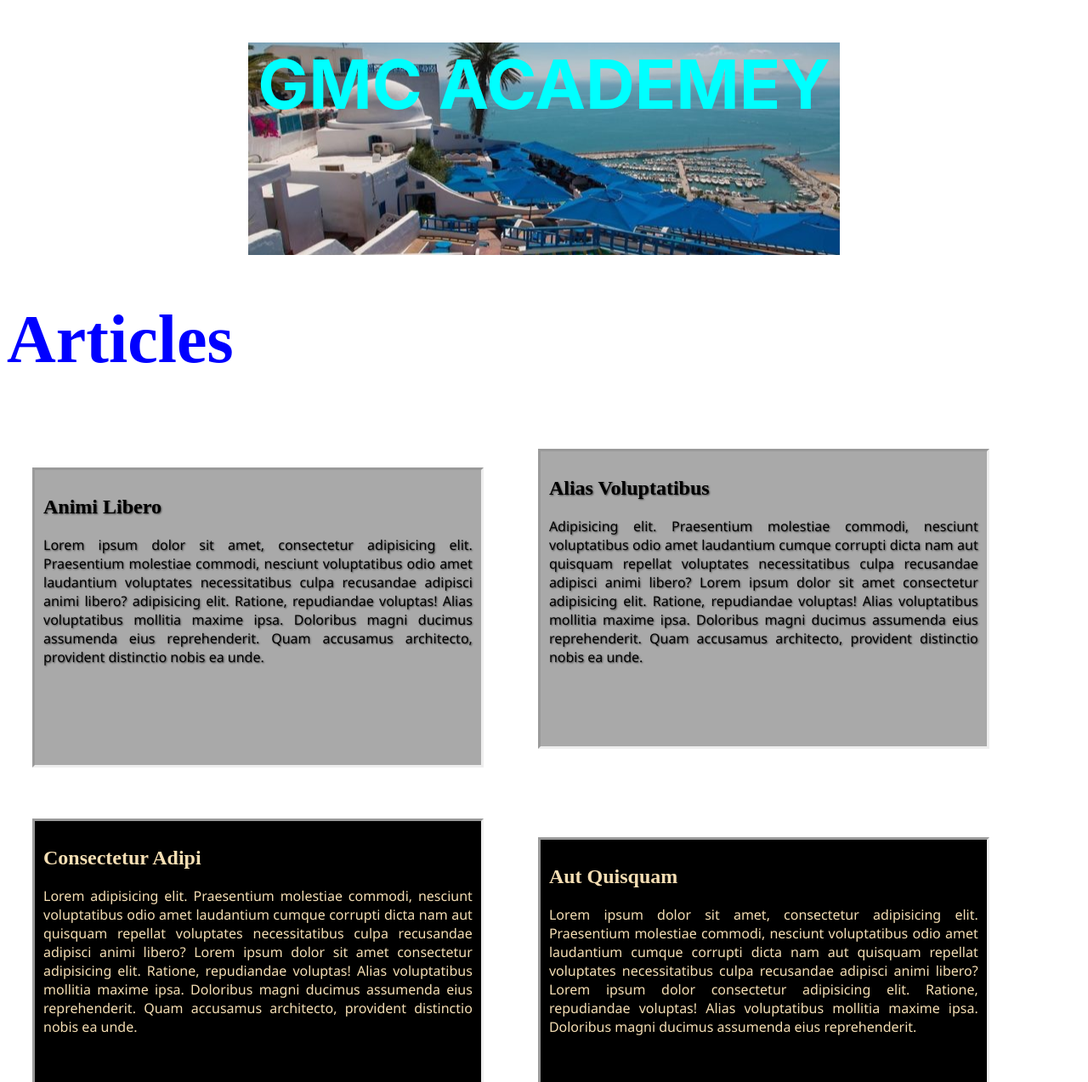
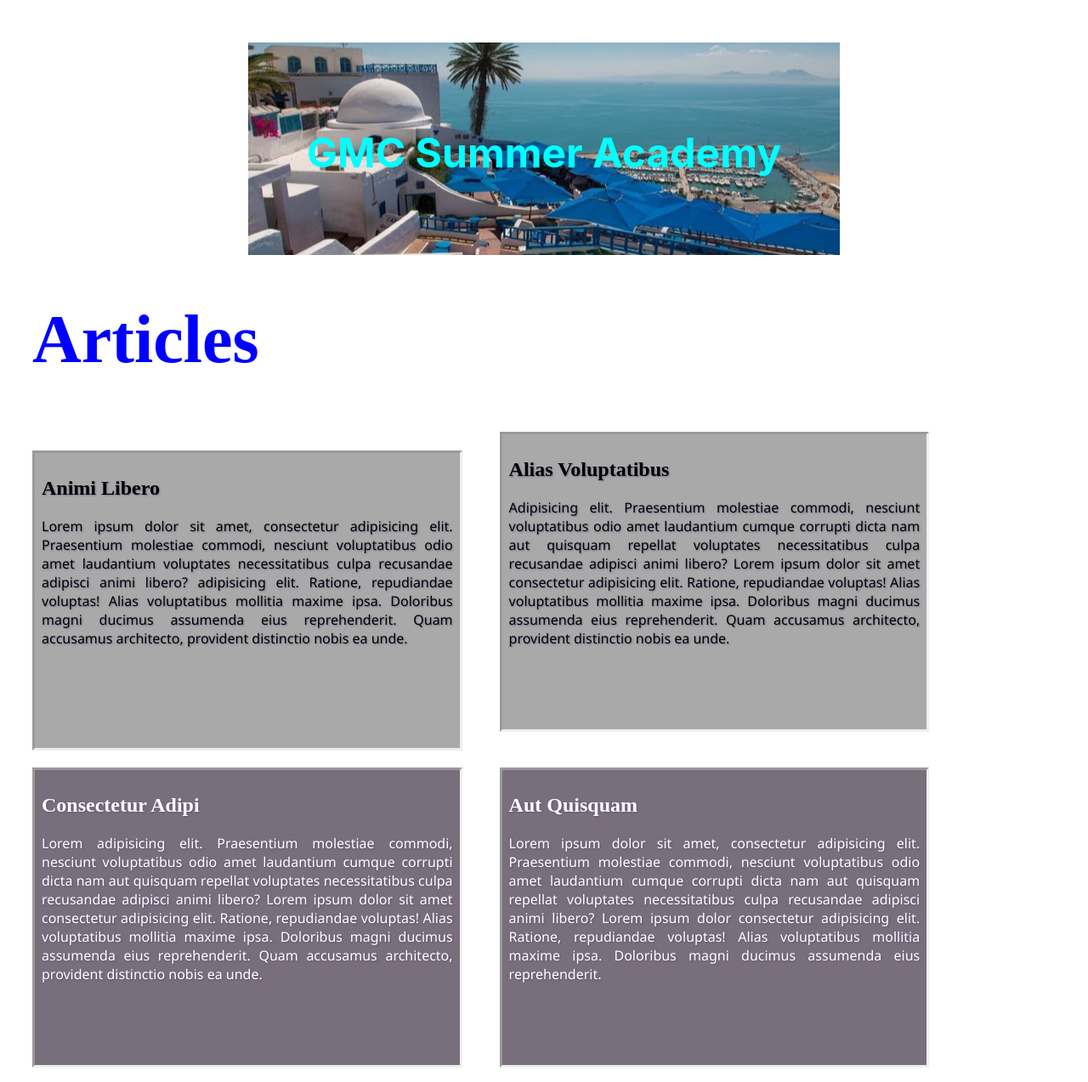
Before and after one commit to Omrane1982/checkpoint, a plain HTML site: page index.html in a window 1280 px wide. Shown: the top 1273 px of the page at 85% size. Drawn offline with Linux system fonts and the light colour scheme.

Commit message:
Add files via upload

```diff
--- a/index.html
+++ b/index.html
@@ -6,7 +6,7 @@
     </head>
     <body>
         <div class="bloc">
-            <h1 class="titre">GMC ACADEMEY</h1>
+            <h1 class="titre">GMC Summer Academy</h1>
         </div>
 
         <div><h1 class="Titre2">Articles</h1></div>
--- a/style.css
+++ b/style.css
@@ -13,39 +13,42 @@
 {
     text-align: center;
     font-weight: bold;
-    font-size: 500%;
+    font-size: 300%;
     font-family: -apple-system, BlinkMacSystemFont, 'Segoe UI', Roboto, Oxygen, Ubuntu, Cantarell, 'Open Sans', 'Helvetica Neue', sans-serif;
     color: aqua;
+    padding-top:100px;
 
 }
 .titre2{
     color: blue;
     font-weight: bold;
     font-size: 80px;
+    margin-left: 30px;
 }
 .article {
     text-align: justify;
-     margin: 30px;
-   padding: 10px;
-   width: 42%;
+     margin: 10px;
+     margin-left: 30px;
+   padding: 8px;
+   width: 40%;
    height: 45%;
    display: inline-block;
    box-sizing: border-box;
     transition: all .3s;
-    text-shadow: 1px 1px 2px rgba(0, 0, 0, .6);
+    text-shadow: 1px 1px 2px rgba(89, 65, 121, 0.582);
     border: inset;
 
 }
 .article:hover{
-    border: 3px black groove;
+    border: 6px rgb(0, 5,8) groove;
 }
 .p1, .p2,.p5,.p6{
     color:black;
     background-color: darkgrey;
 }
 .p3, .p4{
-    color:wheat;
-    background-color: black;
+    color:white;
+    background-color: rgb(121, 110, 124);
     }
 .paragraphe{
     font-family: 'Segoe UI', Tahoma, Geneva, Verdana, sans-serif;
```
